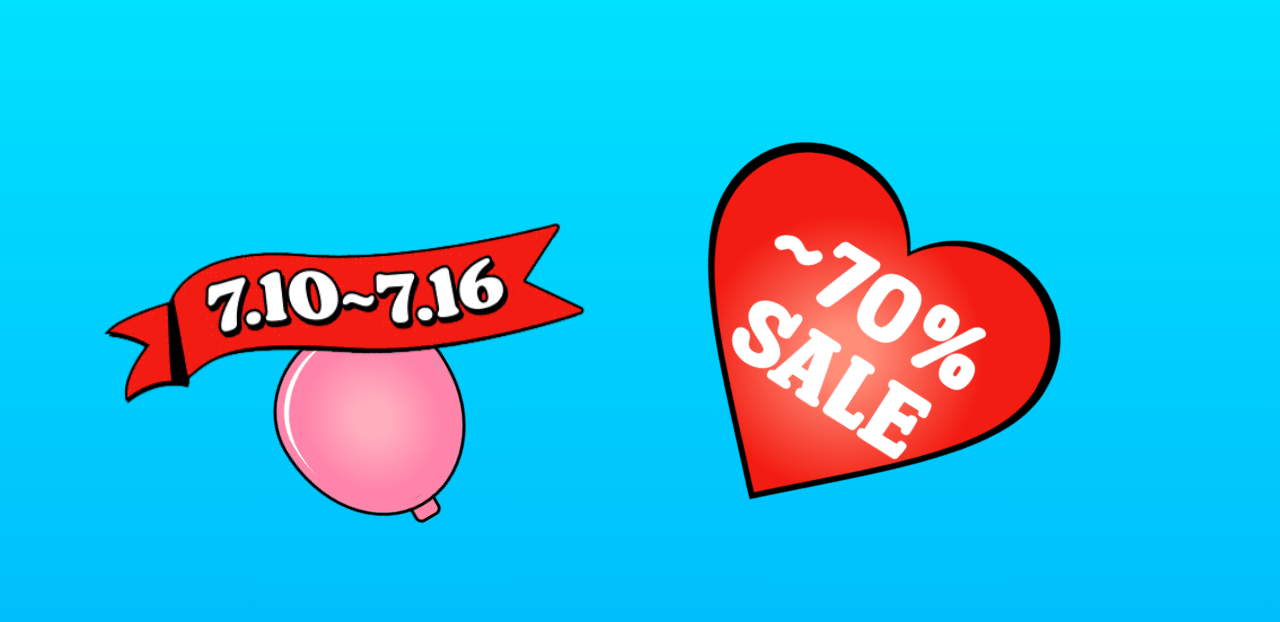
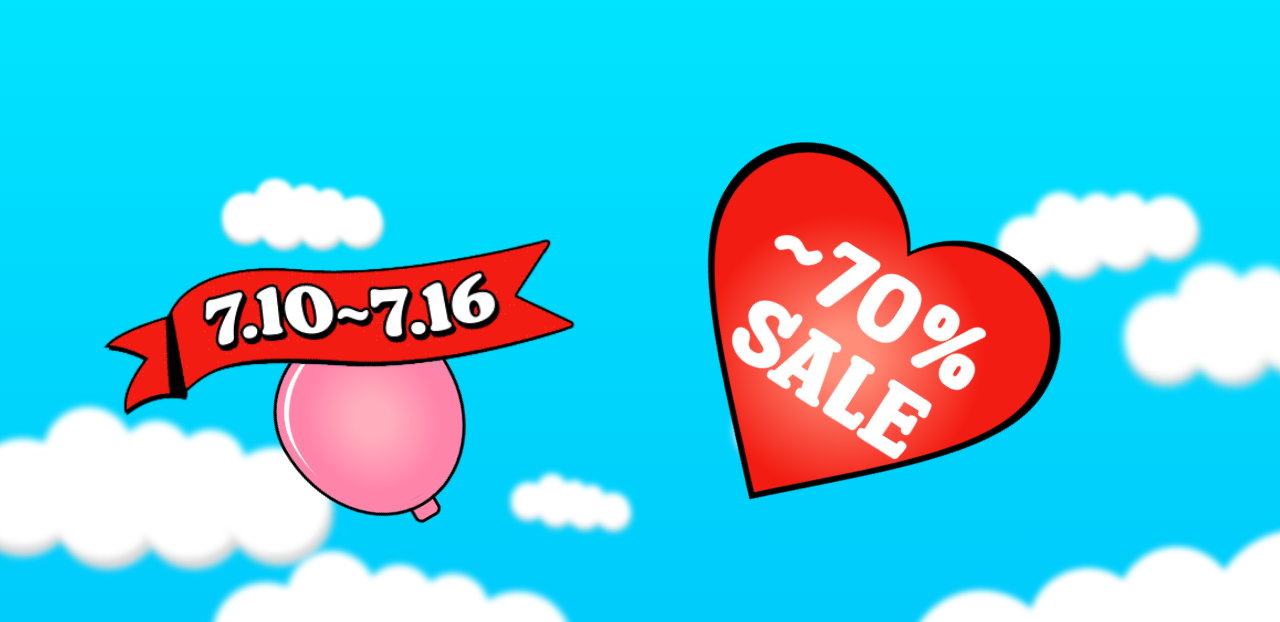
Before and after one commit to seoeongeueun/balloons, a React (Create React App) app in the folder client/: page / in a window 1280 px wide. Shown: the part 178-800 px from the top of the page. Built offline with nearby package versions, Linux system fonts and the light colour scheme.

Commit message:
cloud shape

```diff
--- a/client/src/App.js
+++ b/client/src/App.js
@@ -35,6 +35,188 @@ function App() {
         </div>
       </div>
       <img src={Flag} alt="flag" className="flag" />
+      <div
+        className="cloud"
+        style={{ top: "72vh", left: "-4vw", transform: "scale(0.9)" }}
+      >
+        <div
+          className="cloudHalf"
+          style={{ marginBottom: "-6rem", marginLeft: "-1rem" }}
+        >
+          <div className="cloudShape2" style={{ marginRight: "-15px" }} />
+          <div className="cloudShape3" />
+          <div className="cloudShape3" style={{ marginBottom: "-10px" }} />
+        </div>
+        <div className="cloudHalf">
+          <div className="cloudShape4" />
+          <div className="cloudShape1" />
+          <div className="cloudShape1" />
+          <div className="cloudShape1" style={{ marginBottom: "10px" }} />
+        </div>
+      </div>
+      <div
+        className="cloud"
+        style={{
+          top: "38vh",
+          left: "8vw",
+          transform: "scale(0.4)",
+          filter: "blur(5px)",
+        }}
+      >
+        <div
+          className="cloudHalf"
+          style={{ marginBottom: "-6rem", marginLeft: "-1rem" }}
+        >
+          <div className="cloudShape2" style={{ marginRight: "-15px" }} />
+          <div className="cloudShape3" />
+          <div className="cloudShape3" style={{ marginBottom: "-10px" }} />
+        </div>
+        <div className="cloudHalf">
+          <div className="cloudShape4" />
+          <div className="cloudShape1" />
+          <div className="cloudShape1" />
+          <div className="cloudShape1" style={{ marginBottom: "10px" }} />
+        </div>
+      </div>
+      <div
+        className="cloud"
+        style={{ top: "90vh", left: "15vw", transform: "scale(0.9)" }}
+      >
+        <div
+          className="cloudHalf"
+          style={{ marginBottom: "-6rem", marginLeft: "-1rem" }}
+        >
+          <div className="cloudShape2" style={{ marginRight: "-15px" }} />
+          <div className="cloudShape3" />
+          <div className="cloudShape3" style={{ marginBottom: "-10px" }} />
+        </div>
+        <div className="cloudHalf">
+          <div className="cloudShape4" />
+          <div className="cloudShape1" />
+          <div className="cloudShape1" />
+          <div className="cloudShape1" style={{ marginBottom: "10px" }} />
+        </div>
+      </div>
+      <div
+        className="cloud"
+        style={{
+          top: "74vh",
+          left: "29vw",
+          transform: "scale(0.3) rotate(5deg)",
+          filter: "blur(10px)",
+        }}
+      >
+        <div
+          className="cloudHalf"
+          style={{ marginBottom: "-6rem", marginLeft: "-1rem" }}
+        >
+          <div className="cloudShape2" style={{ marginRight: "-15px" }} />
+          <div className="cloudShape3" />
+          <div className="cloudShape3" style={{ marginBottom: "-10px" }} />
+        </div>
+        <div className="cloudHalf">
+          <div className="cloudShape4" />
+          <div className="cloudShape1" />
+          <div className="cloudShape1" />
+          <div className="cloudShape1" style={{ marginBottom: "10px" }} />
+        </div>
+      </div>
+      <div
+        className="cloud"
+        style={{
+          top: "64vh",
+          left: "48vw",
+          transform: "scale(0.4) rotate(-5deg)",
+          filter: "blur(10px)",
+        }}
+      >
+        <div
+          className="cloudHalf"
+          style={{ marginBottom: "-6rem", marginLeft: "-1rem" }}
+        >
+          <div className="cloudShape2" style={{ marginRight: "-15px" }} />
+          <div className="cloudShape3" />
+          <div className="cloudShape3" style={{ marginBottom: "-10px" }} />
+        </div>
+        <div className="cloudHalf">
+          <div className="cloudShape4" />
+          <div className="cloudShape1" />
+          <div className="cloudShape1" />
+          <div className="cloudShape1" style={{ marginBottom: "10px" }} />
+        </div>
+      </div>
+      <div
+        className="cloud"
+        style={{
+          top: "96vh",
+          left: "70vw",
+          transform: "scale(1.5) rotate(-23deg)",
+          filter: "blur(2px)",
+        }}
+      >
+        <div
+          className="cloudHalf"
+          style={{ marginBottom: "-6rem", marginLeft: "-1rem" }}
+        >
+          <div className="cloudShape2" style={{ marginRight: "-15px" }} />
+          <div className="cloudShape3" />
+          <div className="cloudShape3" style={{ marginBottom: "-10px" }} />
+        </div>
+        <div className="cloudHalf">
+          <div className="cloudShape4" />
+          <div className="cloudShape1" />
+          <div className="cloudShape1" />
+          <div className="cloudShape1" style={{ marginBottom: "10px" }} />
+        </div>
+      </div>
+      <div
+        className="cloud"
+        style={{
+          top: "40vh",
+          left: "70vw",
+          transform: "scale(0.5) rotate(-10deg)",
+          filter: "blur(6px)",
+        }}
+      >
+        <div
+          className="cloudHalf"
+          style={{ marginBottom: "-6rem", marginLeft: "-1rem" }}
+        >
+          <div className="cloudShape2" style={{ marginRight: "-15px" }} />
+          <div className="cloudShape3" />
+          <div className="cloudShape3" style={{ marginBottom: "-10px" }} />
+        </div>
+        <div className="cloudHalf">
+          <div className="cloudShape4" />
+          <div className="cloudShape1" />
+          <div className="cloudShape1" />
+          <div className="cloudShape1" style={{ marginBottom: "10px" }} />
+        </div>
+      </div>
+      <div
+        className="cloud"
+        style={{
+          top: "51vh",
+          left: "83vw",
+          transform: "scale(0.7) rotate(-8deg)",
+          filter: "blur(6px)",
+        }}
+      >
+        <div
+          className="cloudHalf"
+          style={{ marginBottom: "-6rem", marginLeft: "-1rem" }}
+        >
+          <div className="cloudShape2" style={{ marginRight: "-15px" }} />
+          <div className="cloudShape3" />
+          <div className="cloudShape3" style={{ marginBottom: "-10px" }} />
+        </div>
+        <div className="cloudHalf">
+          <div className="cloudShape4" />
+          <div className="cloudShape1" />
+          <div className="cloudShape1" />
+          <div className="cloudShape1" style={{ marginBottom: "10px" }} />
+        </div>
+      </div>
     </main>
   );
 }
--- a/client/src/index.css
+++ b/client/src/index.css
@@ -18,7 +18,7 @@ html {
 main {
   width: 100vw;
   height: 100vh;
-  background-image: linear-gradient(#00EBFF, #00BFFC);
+  background-image: linear-gradient(#00EBFF, #00CBFB);
   margin: 0;
   position: absolute;
   z-index: -1;
@@ -26,10 +26,71 @@ main {
 }
 
 .flag {
-  width: 50rem;
+  width: 49rem;
   position: absolute;
-  top: 50vh;
+  top: 52vh;
   left: 7vw;
+}
+
+.cloud {
+  position: absolute;
+  display: flex;
+  flex-direction: column;
+  align-items: center;
+  filter: blur(4px);
+  z-index: -1;
+}
+
+.cloudHalf {
+  display: flex;
+  flex-direction: row;
+  align-items: flex-end;
+}
+
+.cloudShape1 {
+  background-color: white;
+  width: 120px;
+  height: 120px;
+  border-radius: 100%;
+  margin-right: -25px;
+  margin-bottom: 6px;
+  box-shadow: 5px 12px 0px 0px rgb(217,217,218);
+}
+
+.cloudShape1:last-child {
+  margin-right: 0;
+}
+
+.cloudShape2 {
+  background-color: white;
+  width: 100px;
+  height: 100px;
+  border-radius: 100%;
+  margin-right: -15px;
+  margin-bottom: -5px;
+  box-shadow: 5px 12px 0px 0px rgb(217,217,218);
+}
+
+.cloudShape3 {
+  background-color: white;
+  width: 80px;
+  height: 80px;
+  border-radius: 100%;
+  margin-right: -20px;
+}
+
+.cloudShape3:last-child {
+  margin-right: 0;
+}
+
+.cloudShape4 {
+  background-color: white;
+  width: 120px;
+  height: 120px;
+  border-radius: 100%;
+  margin-right: -30px;
+  margin-bottom: 20px;
+  box-shadow: 0px 12px 0px 0px rgb(217,217,218);
 }
 
 .balloon {
```
